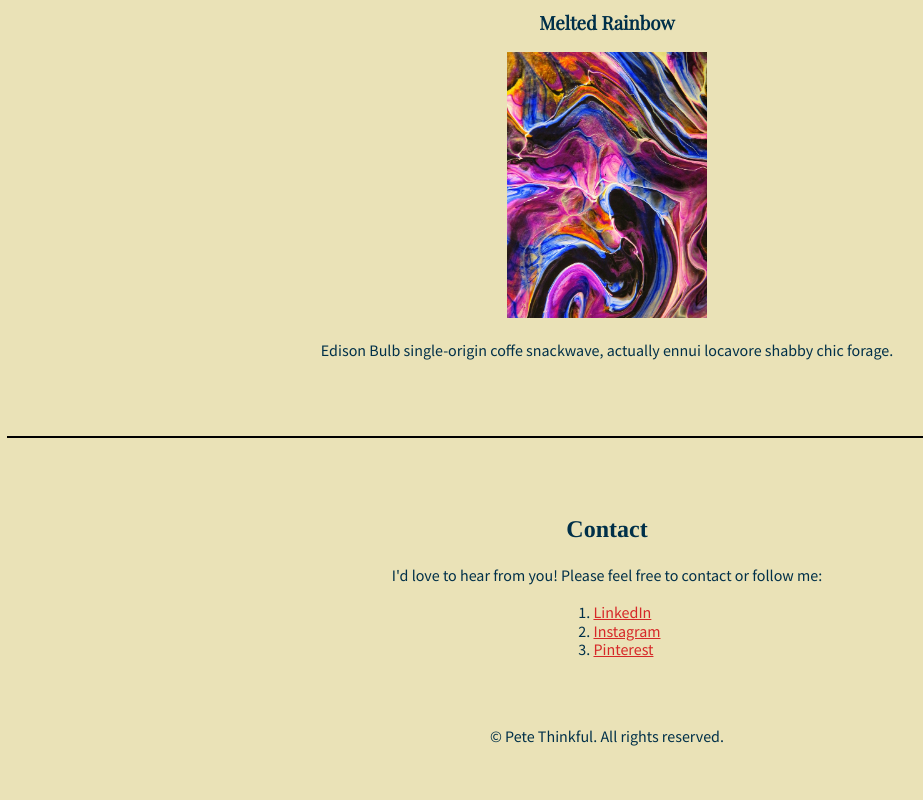
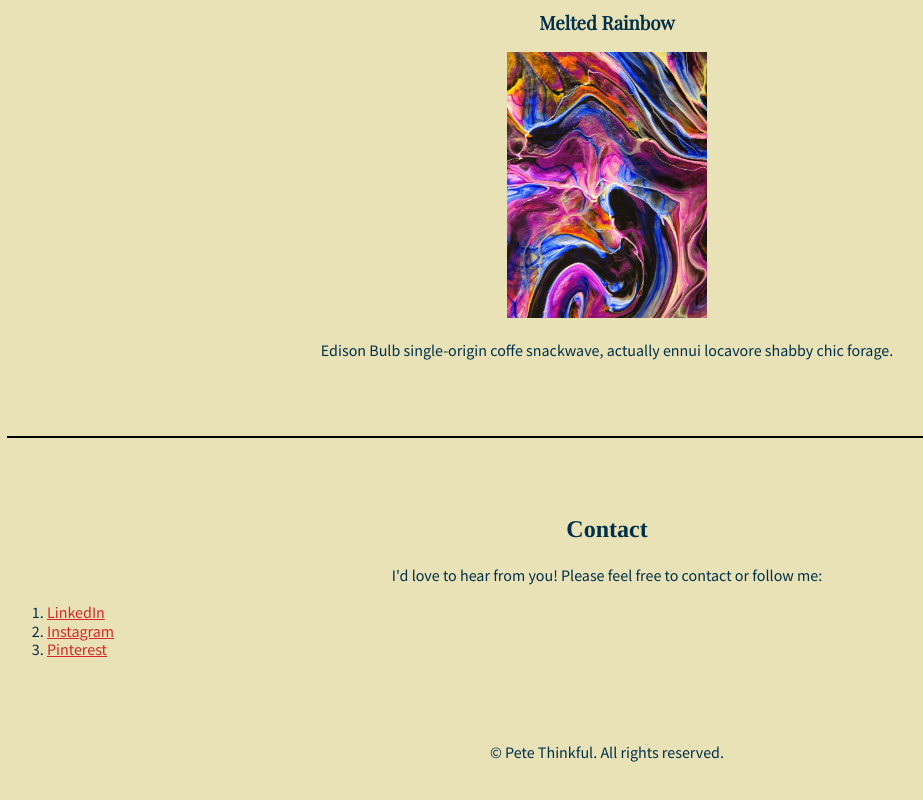
Before and after one commit to kristinhodges/assignment-1, a plain HTML site: page index.html in a window 1280 px wide. Shown: the part 1775-2575 px from the top of the page, without its empty margins (33-956 px from the left). Drawn offline with nearby package versions, Linux system fonts and the light colour scheme.

Commit message:
Update style.css

```diff
--- a/style.css
+++ b/style.css
@@ -40,14 +40,11 @@ article {
 
 ul  {
 text-align: left;
-list-style-position: outside;
 }
 
 
 
 ol {
- display: table;
- margin: 0 auto;
  text-align: left;
 }
 
```
